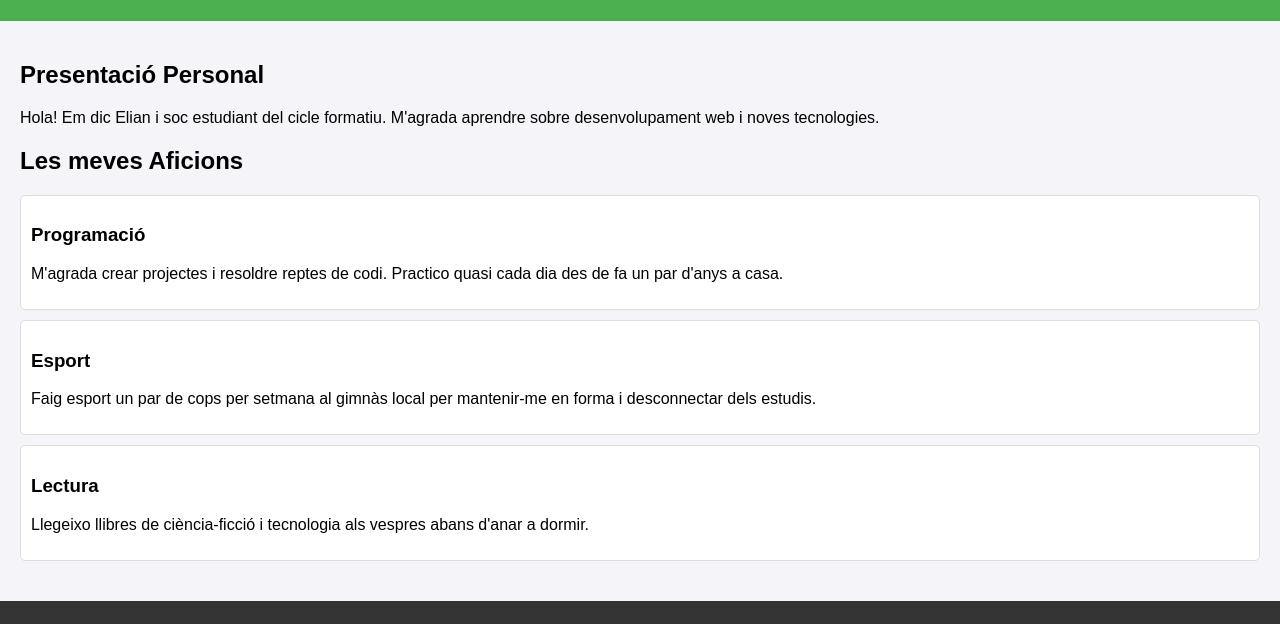
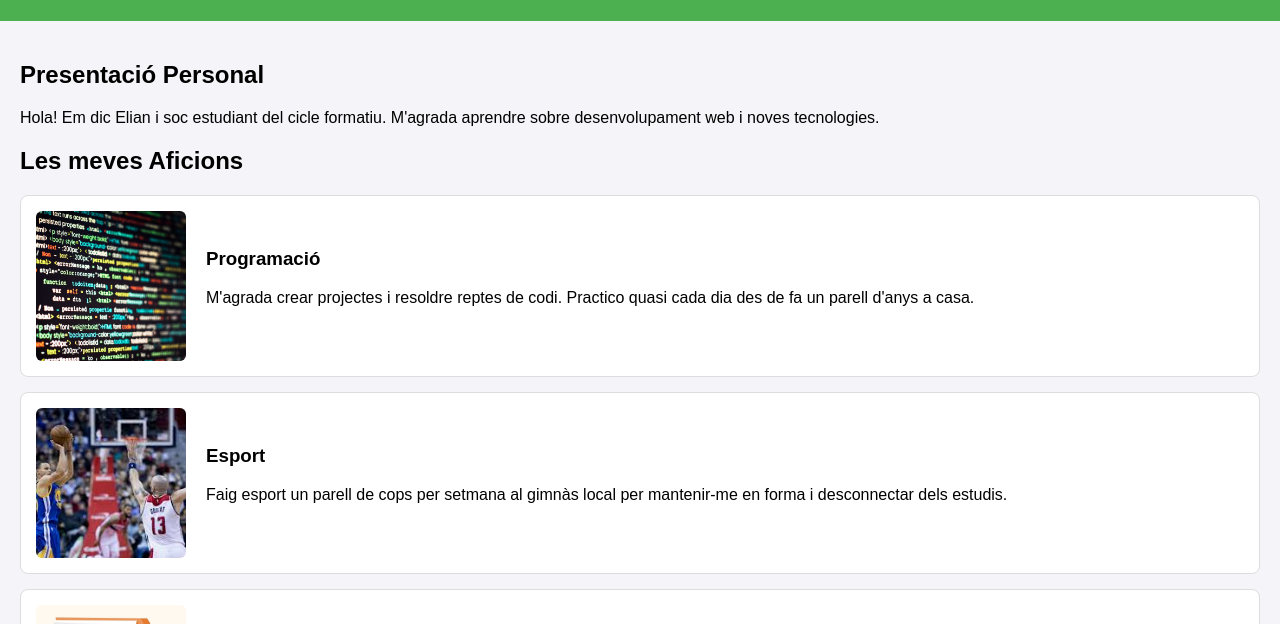
Before and after one commit to elian001/T1Bloc1M0614_EGC, a plain HTML site: page index.html in a window 1280 px wide. Shown: the part 99-723 px from the top of the page. Drawn offline with Linux system fonts and the light colour scheme.

Commit message:
Afegeix carpeta images amb fotografies i actualitza index.html i style.css per mostrar-les

```diff
--- a/css/style.css
+++ b/css/style.css
@@ -27,10 +27,22 @@ section {
     margin-bottom: 20px;
 }
 
-article {
+.aficio-bloc {
+    display: flex;
+    align-items: center;
+    gap: 20px;
     background-color: #ffffff;
     border: 1px solid #ddd;
-    padding: 10px;
-    margin-top: 10px;
-    border-radius: 5px;
+    padding: 15px;
+    margin-top: 15px;
+    border-radius: 8px;
 }
+
+.aficio-bloc img {
+    border-radius: 6px;
+    object-fit: cover;
+}
+
+.aficio-bloc h3 {
+    margin-top: 0;
+}
--- a/index.html
+++ b/index.html
@@ -3,7 +3,7 @@
 <head>
     <meta charset="UTF-8">
     <meta name="viewport" content="width=device-width, initial-scale=1.0">
-    <title>La meva Maqueta</title>
+    <title>La meva Maqueta amb Imatges</title>
     <link rel="stylesheet" href="css/style.css">
 </head>
 <body>
@@ -21,19 +21,28 @@
         <section id="aficions">
             <h2>Les meves Aficions</h2>
 
-            <article>
-                <h3>Programació</h3>
-                <p>M'agrada crear projectes i resoldre reptes de codi. Practico quasi cada dia des de fa un par d'anys a casa.</p>
+            <article class="aficio-bloc">
+                <img src="images/programacio.jpg" alt="Programació" width="150" height="150">
+                <div>
+                    <h3>Programació</h3>
+                    <p>M'agrada crear projectes i resoldre reptes de codi. Practico quasi cada dia des de fa un parell d'anys a casa.</p>
+                </div>
             </article>
 
-            <article>
-                <h3>Esport</h3>
-                <p>Faig esport un par de cops per setmana al gimnàs local per mantenir-me en forma i desconnectar dels estudis.</p>
+            <article class="aficio-bloc">
+                <img src="images/esport.jpg" alt="Esport" width="150" height="150">
+                <div>
+                    <h3>Esport</h3>
+                    <p>Faig esport un parell de cops per setmana al gimnàs local per mantenir-me en forma i desconnectar dels estudis.</p>
+                </div>
             </article>
 
-            <article>
-                <h3>Lectura</h3>
-                <p>Llegeixo llibres de ciència-ficció i tecnologia als vespres abans d'anar a dormir.</p>
+            <article class="aficio-bloc">
+                <img src="images/lectura.jpg" alt="Lectura" width="150" height="150">
+                <div>
+                    <h3>Lectura</h3>
+                    <p>Llegeixo llibres de ciència-ficció i tecnologia als vespres abans d'anar a dormir.</p>
+                </div>
             </article>
         </section>
     </main>
```
Also changed, not shown: images/esport.jpg (added), images/lectura.jpg (added), images/programacio.jpg (added).
